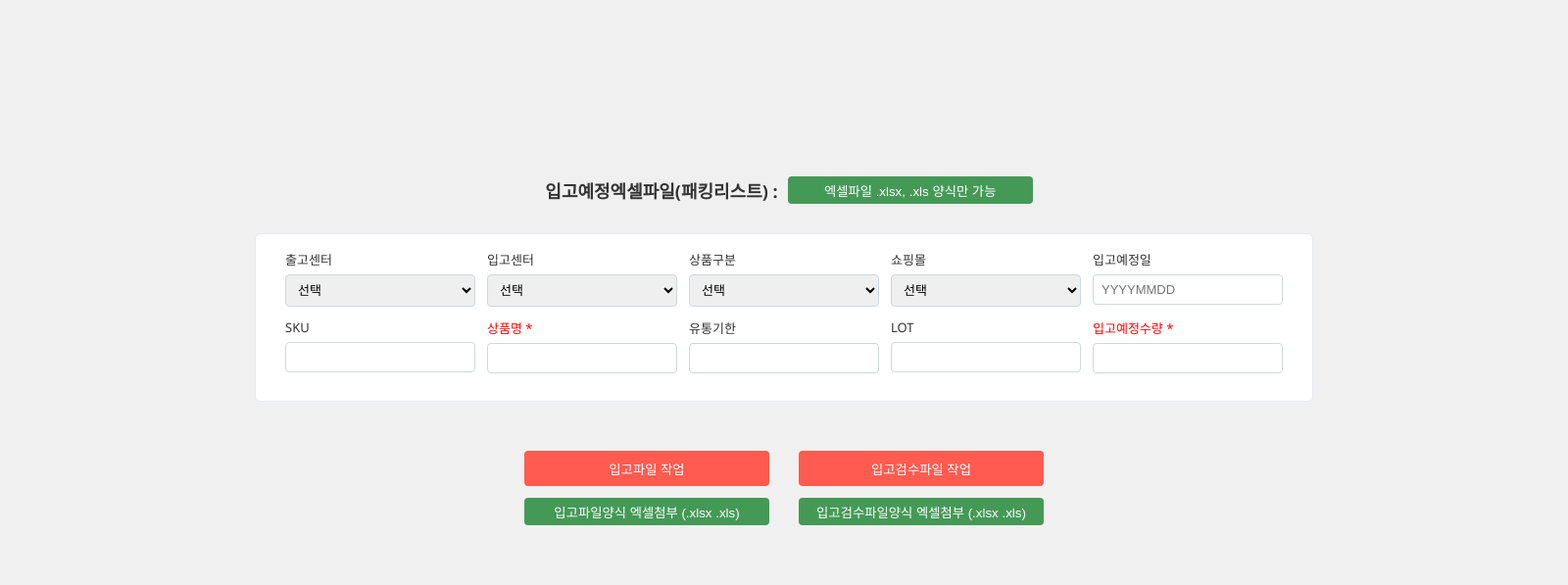
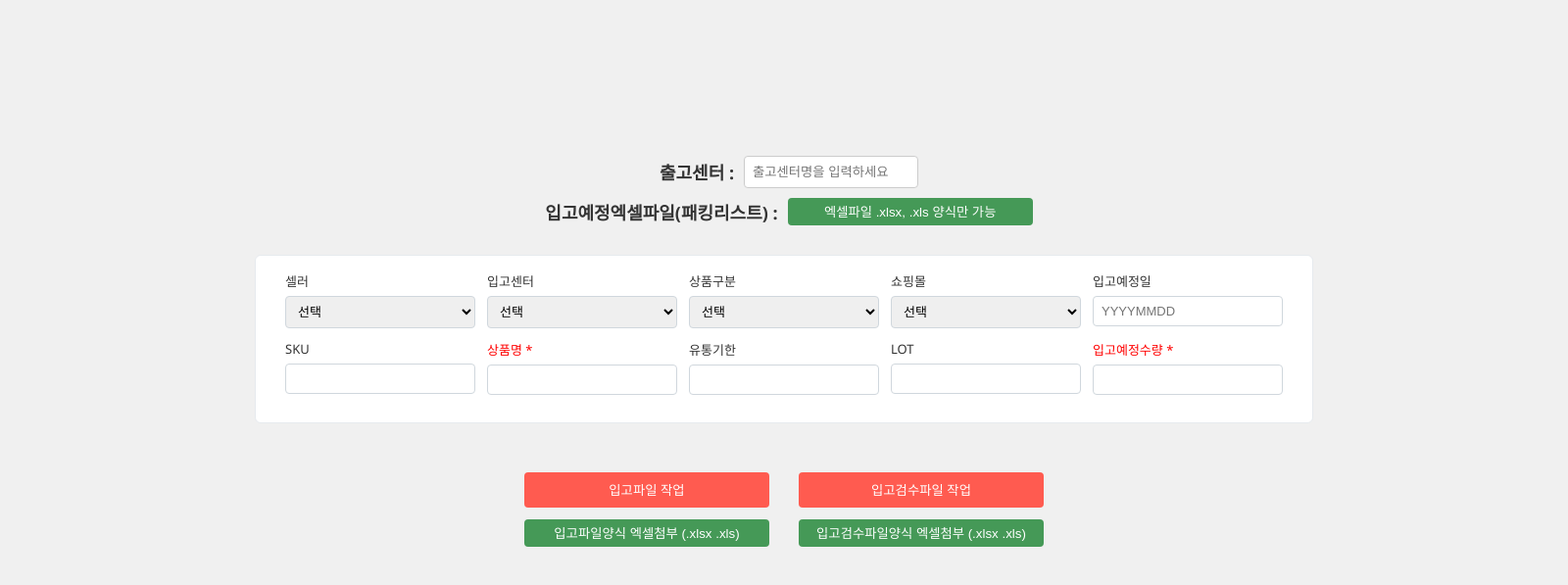
Before and after one commit to lulubethere/CountHub, an Electron app: page html/04-01 inbound.html in a window 1600 px wide. Shown: the part 97-694 px from the top of the page at 98% size. Drawn offline with nearby package versions, Linux system fonts and the light colour scheme; no server answers; sample sign-in values are in the browser's storage.

Commit message:
출고센터 입력 칸생성

```diff
--- a/html/04-01 inbound.html
+++ b/html/04-01 inbound.html
@@ -20,6 +20,13 @@
       </div>
     </div>
     <div class="inbound-content">
+      <div class="excel-upload" style="margin-bottom: 10px;">
+    <label class="excel-label">출고센터 : </label>
+    <div class="excel-controls">
+      <input id="input-release-center" type="text" placeholder="출고센터명을 입력하세요"
+             style="width: 160px; padding: 8px; border: 1px solid #ccc; border-radius: 4px;">
+    </div>
+  </div>
       <div class="excel-upload">
         <label class="excel-label">입고예정엑셀파일(패킹리스트) : </label>
         <div class="excel-controls">
@@ -31,7 +38,7 @@
       <div class="inbound-form">
         <div class="grid-row">
           <div class="field">
-            <div class="field-label">출고센터</div>
+            <div class="field-label">셀러</div>
             <div class="field-control">
               <select id="sel-seller">
                 <option value="">선택</option>
```
